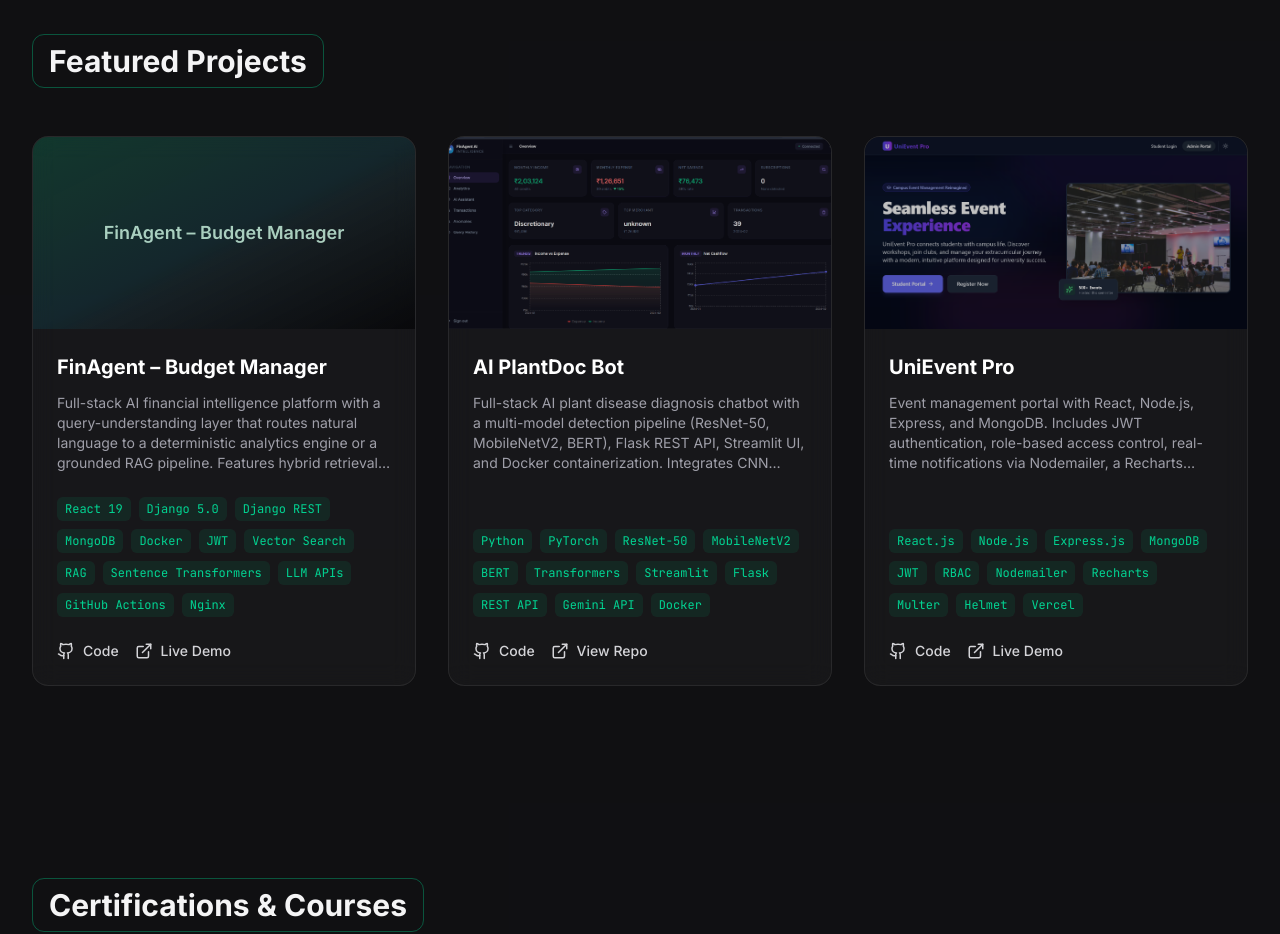
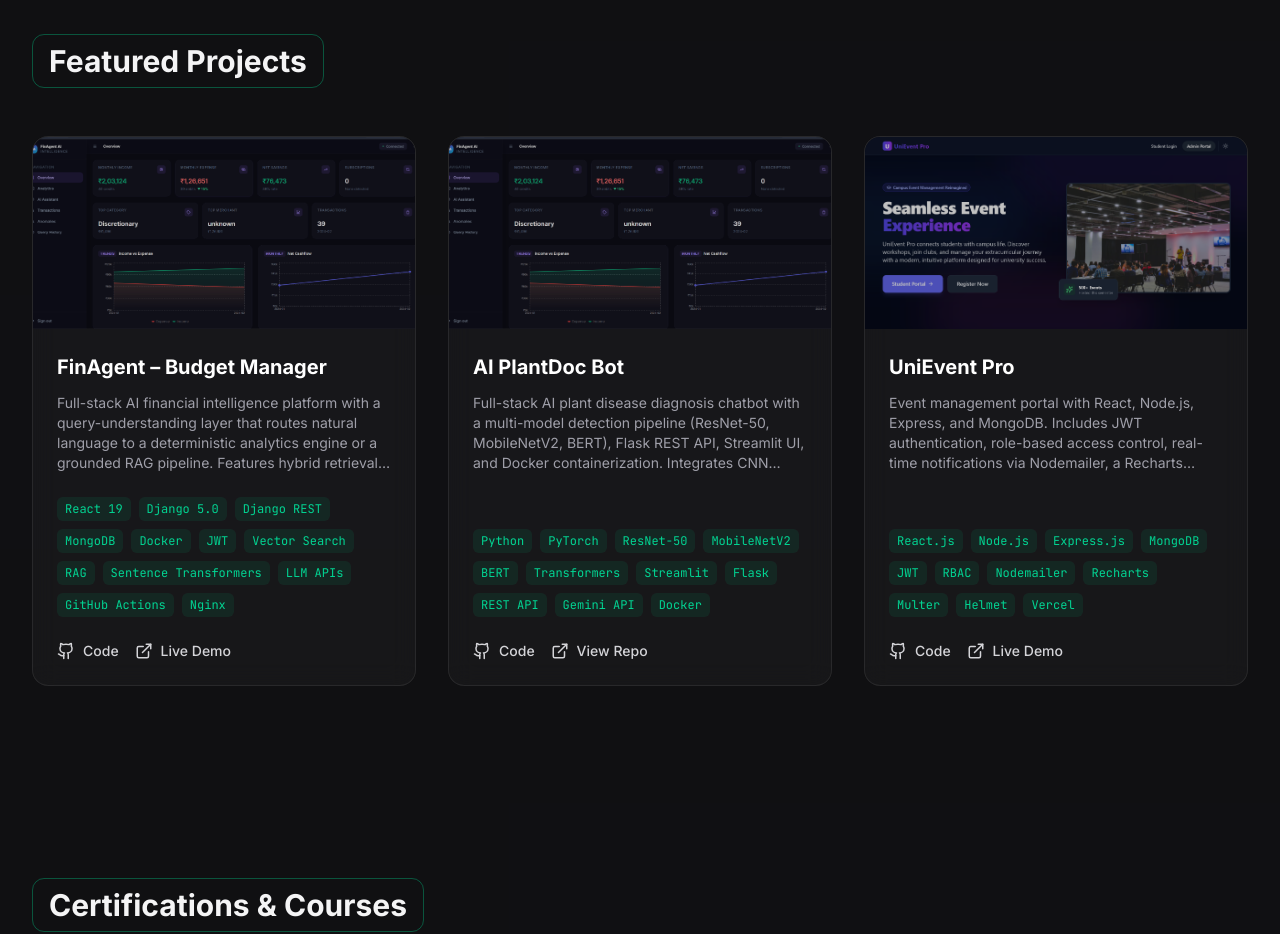
Before and after one commit to Tanya391/portfolio, a React (Vite) app: page / in a window 1280 px wide. Shown: the part 2500-3434 px from the top of the page. Built offline with nearby package versions, Linux system fonts and the light colour scheme.

Commit message:
Add FinAgent project image

```diff
--- a/src/App.jsx
+++ b/src/App.jsx
@@ -266,7 +266,7 @@ const Projects = () => {
       ],
       github: 'https://github.com/Tanya391/finagent-ai',
       live: 'https://finagent-ui.onrender.com/',
-      image: '',
+      image: '/images/finagent.png',
     },
     {
       name: 'AI PlantDoc Bot',
```
